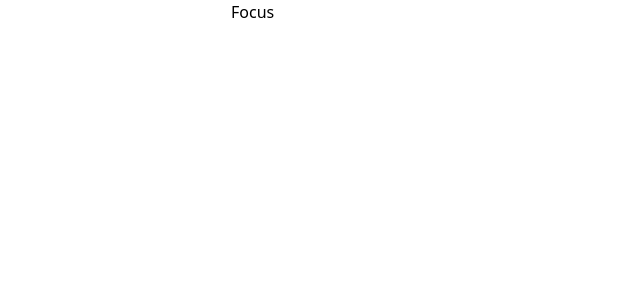
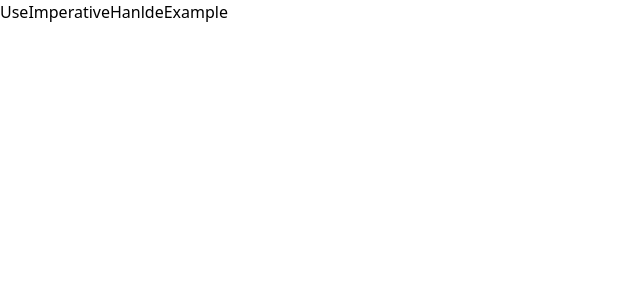
Before and after one commit to alirfanyasin/Hooks-React-JS, a React (Vite) app: page / in a window 1280 px wide. Shown: the top 300 px of the page, without its empty margins (0-640 px from the left). Built offline with nearby package versions, Linux system fonts and the light colour scheme.

Commit message:
useImperativeHandle

```diff
--- a/src/App.jsx
+++ b/src/App.jsx
@@ -3,12 +3,13 @@
 // import UseEffectExample from "./hooks/UseEffectExample";
 // import UseLayoutEffectExample from "./hooks/UseLayoutEffectExample";
 // import UseContextExample from "./hooks/UseContextExample";
-import UseRefExample from "./hooks/UseRefExample";
+// import UseRefExample from "./hooks/UseRefExample";
+import UseImperativeHanldeExample from "./hooks/UseImperativeHanldeExample";
 
 function App() {
   return (
     <div className="flex justify-center mt-10">
-      <UseRefExample />
+      <UseImperativeHanldeExample />
     </div>
   );
 }
--- /dev/null
+++ b/src/hooks/UseImperativeHanldeExample.jsx
@@ -0,0 +1,7 @@
+import React from "react";
+
+const UseImperativeHanldeExample = () => {
+  return <div>UseImperativeHanldeExample</div>;
+};
+
+export default UseImperativeHanldeExample;
```
